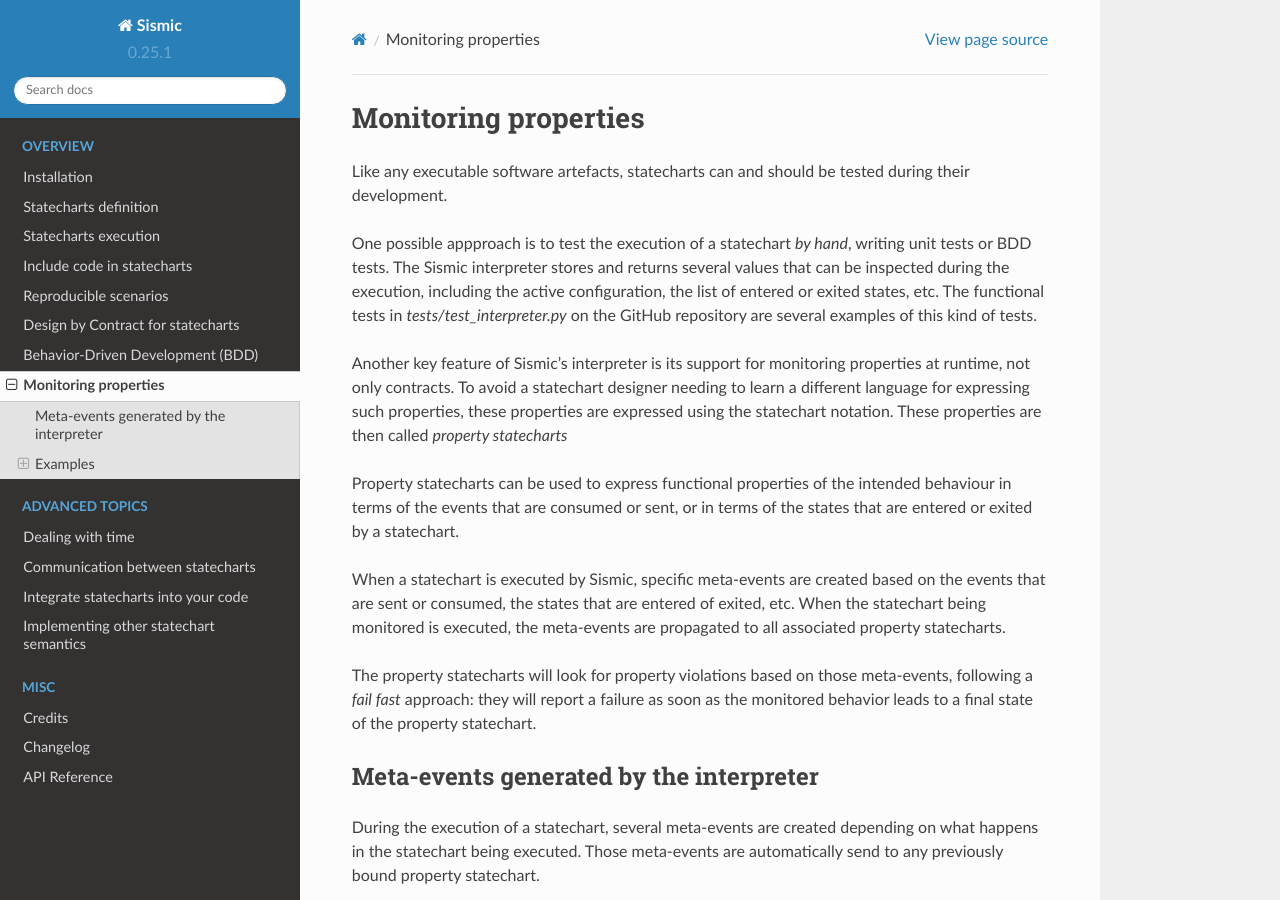
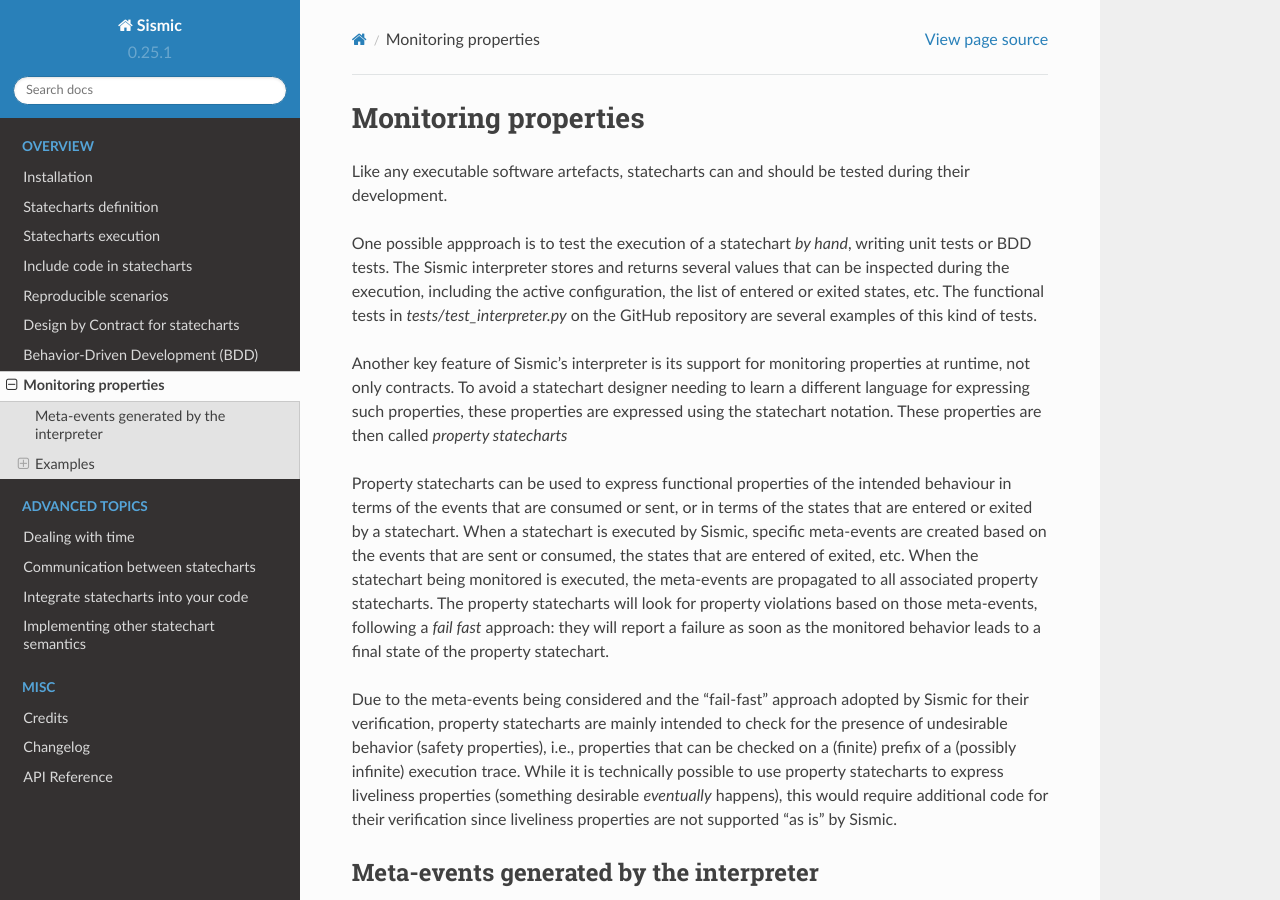
Before and after one commit to AlexandreDecan/sismic, a Sphinx documentation site: the page built from docs/properties.rst, in a window 1280 px wide and 900 px high. Built offline with Sphinx 7.4.7 and the Read the Docs theme 2.0.0, drawn with Linux system fonts in a browser that asks for light colours.

Commit message:
More doc

```diff
--- a/docs/properties.rst
+++ b/docs/properties.rst
@@ -10,21 +10,25 @@ The Sismic interpreter stores and returns several values that can be inspected d
 the active configuration, the list of entered or exited states, etc.
 The functional tests in *tests/test_interpreter.py* on the GitHub repository are several examples of this kind of tests.
 
-
 Another key feature of Sismic's interpreter is its support for monitoring properties at runtime, not only contracts.
 To avoid a statechart designer needing to learn a different language for expressing such properties,
 these properties are expressed using the statechart notation. These properties are then called *property statecharts*
 
 Property statecharts can be used to express functional properties of the intended behaviour in terms of the events
 that are consumed or sent, or in terms of the states that are entered or exited by a statechart.
-
 When a statechart is executed by Sismic, specific meta-events are created based on the events that are sent or
 consumed, the states that are entered of exited, etc. When the statechart being monitored is executed, the meta-events
 are propagated to all associated property statecharts.
-
 The property statecharts will look for property violations based on those meta-events, following a *fail fast*
 approach: they will report a failure as soon as the monitored behavior leads to a final state of the property
 statechart.
+
+Due to the meta-events being considered and the "fail-fast" approach adopted by Sismic for their
+verification, property statecharts are mainly intended to check for the presence of undesirable behavior
+(safety properties), i.e., properties that can be checked on a (finite) prefix of a (possibly infinite) execution trace.
+While it is technically possible to use property statecharts to express liveliness properties
+(something desirable *eventually* happens), this would require additional code for their verification since
+liveliness properties are not supported "as is" by Sismic.
 
 
 Meta-events generated by the interpreter
```
Also changed, not shown: docs/execution.rst (+8 -1 lines).
